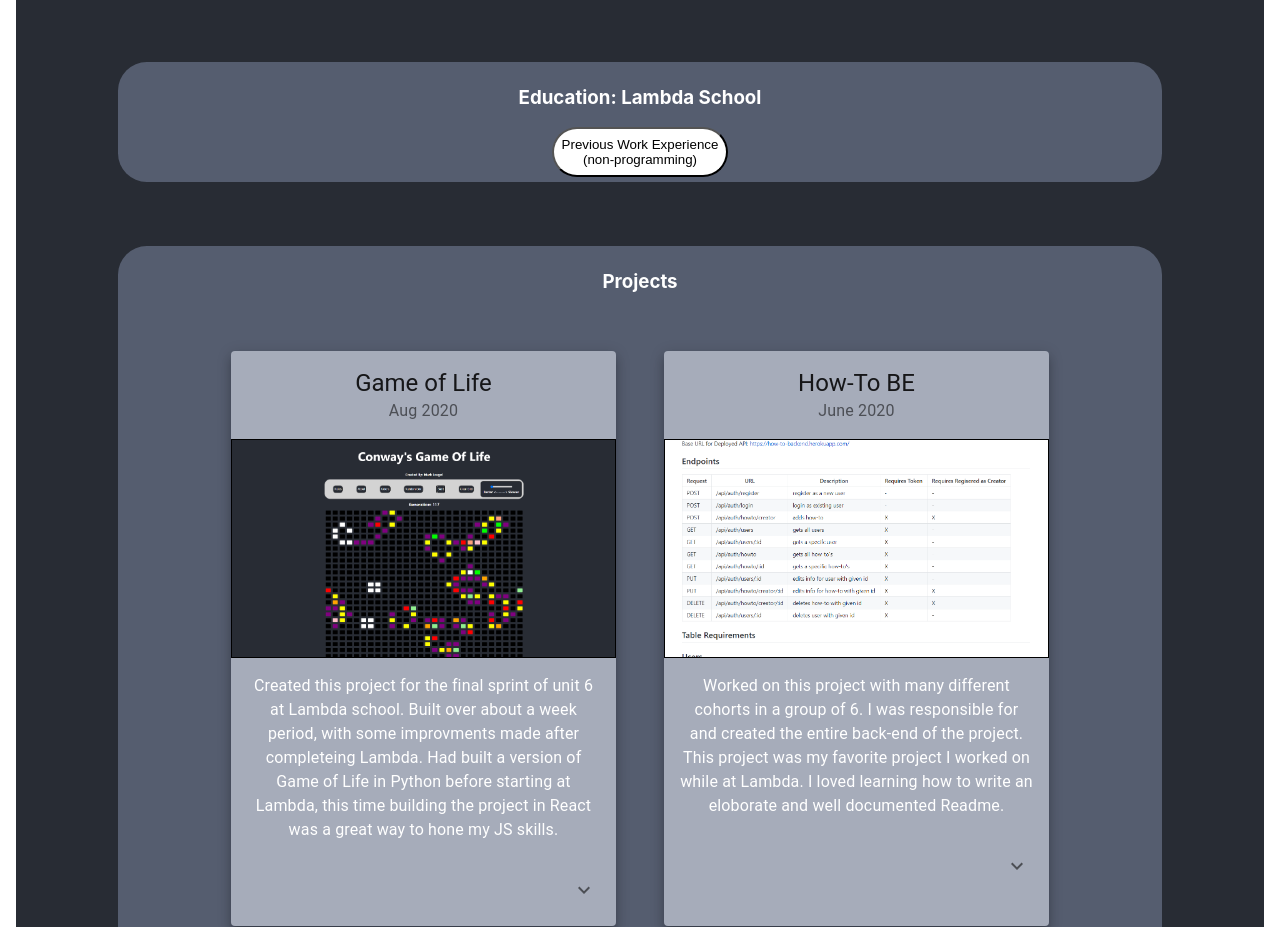
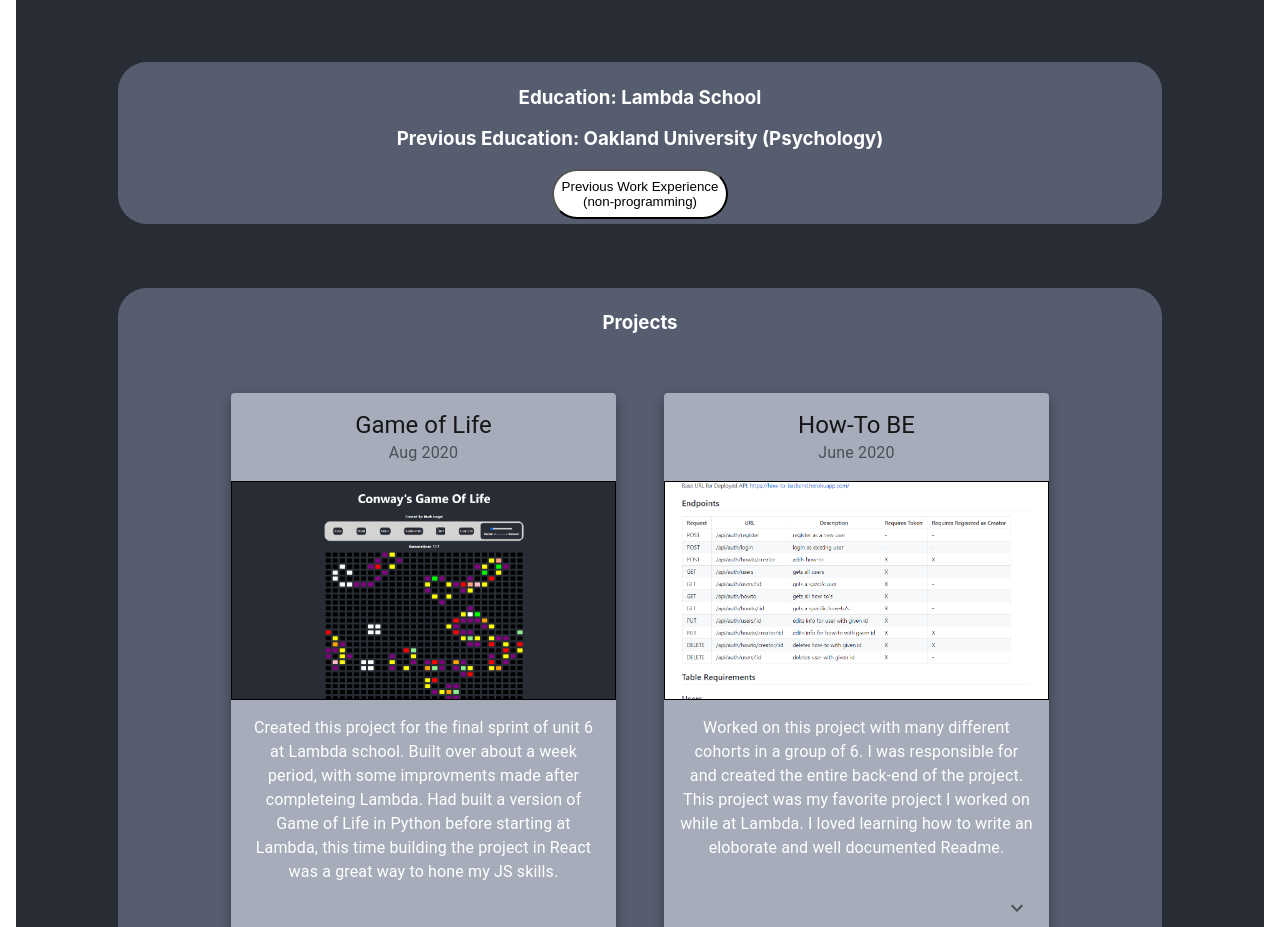
Before and after one commit to meloegel/portfolio, a React (Create React App) app: page / in a window 1280 px wide. Shown: the part 1044-1971 px from the top of the page. Built offline with nearby package versions, Linux system fonts and the light colour scheme.

Commit message:
building out eduction section of qulifications section

```diff
--- a/src/components/qualifications.js
+++ b/src/components/qualifications.js
@@ -21,6 +21,7 @@ const Qualifications = (key) => {
         <div className='hvr-grow' id='edu'>
             <div className="qualifications">
                 <h3>Education: Lambda School</h3>
+                <h3>Previous Education: Oakland University (Psychology)</h3>
                 <button onClick={History}>Previous Work Experience <p id='buttonP'>(non-programming)</p></button>
                 <PrevWork />
                 <button onClick={History} id='closeButton' className='display'>Close</button>
```
